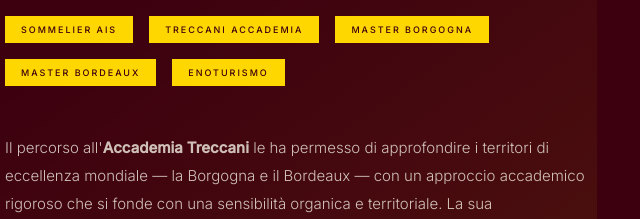
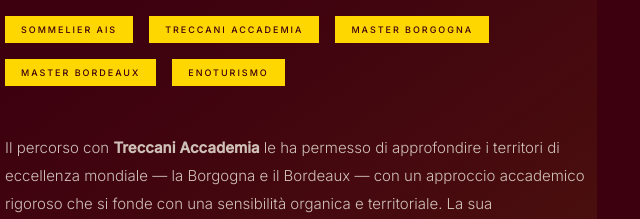
Before and after one commit to aurexagency/EnotecaDeGustibus, a website built with Vite: page chi-siamo.html in a window 1280 px wide. Shown: the part 2420-2639 px from the top of the page, 43-683 px from the left. Built offline with nearby package versions, Linux system fonts and the light colour scheme.

Commit message:
aggiornato paragrafo Treccani Accademia

```diff
--- a/chi-siamo.html
+++ b/chi-siamo.html
@@ -742,7 +742,7 @@
             </ul>
 
             <p class="cs-reveal cs-reveal--delay-3">
-              Il percorso all'<strong>Accademia Treccani</strong> le ha permesso di approfondire i territori di eccellenza mondiale — la Borgogna e il Bordeaux — con un approccio accademico rigoroso che si fonde con una sensibilità organica e territoriale. La sua specializzazione in <strong>Enoturismo</strong> la rende inoltre una narratrice unica dei luoghi da cui nascono le grandi etichette.
+              Il percorso con <strong>Treccani Accademia</strong> le ha permesso di approfondire i territori di eccellenza mondiale — la Borgogna e il Bordeaux — con un approccio accademico rigoroso che si fonde con una sensibilità organica e territoriale. La sua specializzazione in <strong>Enoturismo</strong> la rende inoltre una narratrice unica dei luoghi da cui nascono le grandi etichette.
             </p>
 
             <p class="cs-reveal cs-reveal--delay-3">
```
